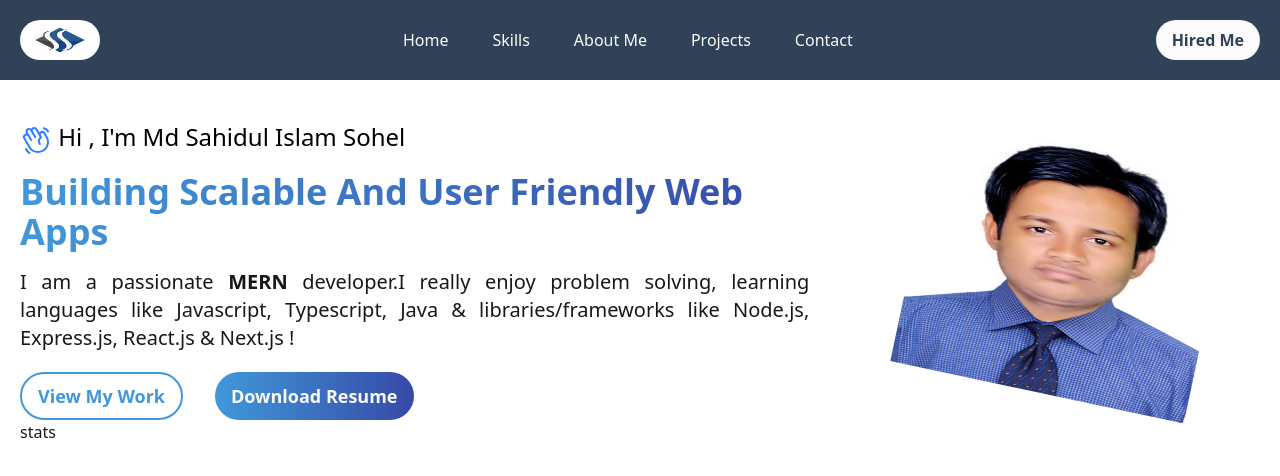
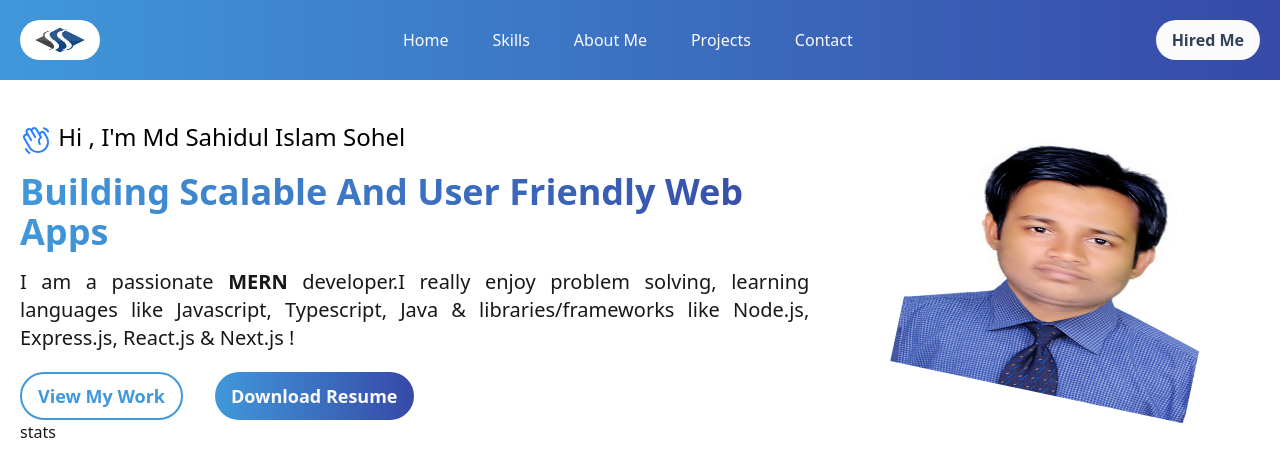
Before and after one commit to SohelShahid117/sohels_portfolio, a React (Vite) app: page / in a window 1280 px wide. Shown: the top 476 px of the page. Built offline with nearby package versions, Linux system fonts and the light colour scheme.

Commit message:
navbar done

```diff
--- a/src/sections/Navbar.jsx
+++ b/src/sections/Navbar.jsx
@@ -11,7 +11,7 @@ const Navbar = () => {
   };
   const [isMenuOpen, setIsMenuOpen] = useState(false);
   return (
-    <nav className="bg-slate-700 p-5 text-white ">
+    <nav className="bg-img-gradient p-5 text-white ">
       <div className="flex justify-between items-center mx-auto container">
         {/* <h1>Sohel Shahid</h1> */}
         <Link to="/">
```
